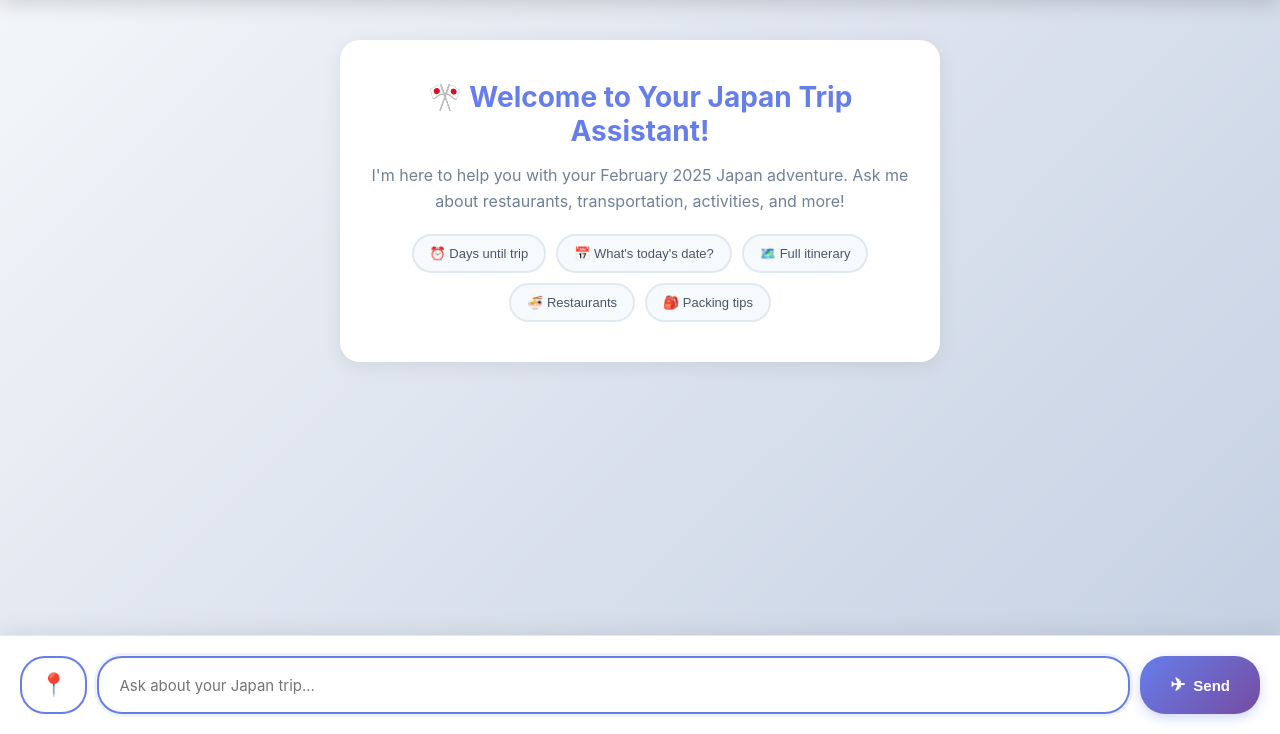
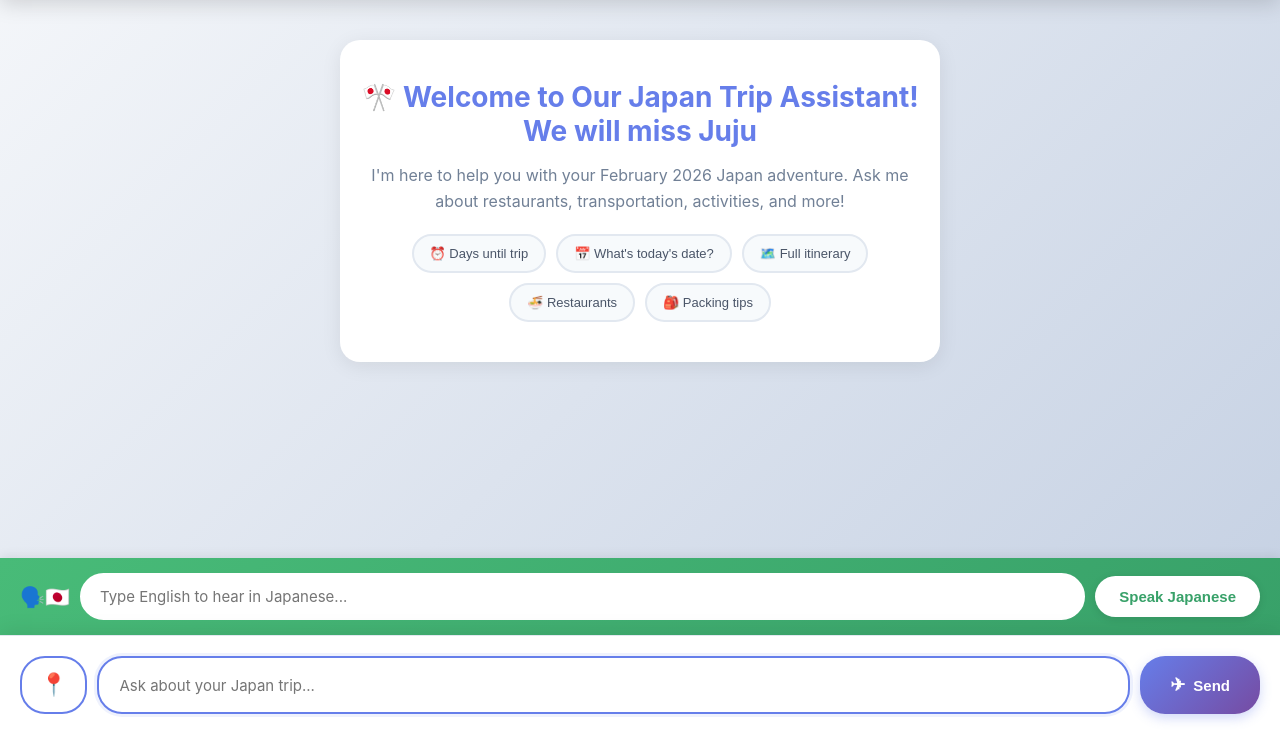
Before and after one commit to belindamak/japan-trip-chat, a Flask app: page / in a window 1280 px wide. Shown: the part 66-800 px from the top of the page. Run offline with Flask 3, Linux system fonts and the light colour scheme; the visitor is signed in with stand-in values (Sample User, id 1).

Commit message:
Update chat.html

```diff
--- a/templates/chat.html
+++ b/templates/chat.html
@@ -248,6 +248,62 @@
             }
         }
 
+        /* ========== NEW: TRANSLATION BAR STYLES ========== */
+        .translation-bar {
+            background: linear-gradient(135deg, #48bb78 0%, #38a169 100%);
+            padding: 15px 20px;
+            display: flex;
+            gap: 10px;
+            align-items: center;
+            box-shadow: 0 -2px 10px rgba(0, 0, 0, 0.08);
+        }
+
+        .translation-bar-label {
+            color: white;
+            font-size: 20px;
+            font-weight: 600;
+        }
+
+        #translateInput {
+            flex: 1;
+            padding: 12px 18px;
+            border: 2px solid white;
+            border-radius: 25px;
+            font-size: 15px;
+            outline: none;
+            background: white;
+            transition: all 0.3s;
+            font-family: inherit;
+        }
+
+        #translateInput:focus {
+            box-shadow: 0 0 0 3px rgba(255, 255, 255, 0.3);
+        }
+
+        .translate-speak-btn {
+            background: white;
+            color: #38a169;
+            border: none;
+            padding: 12px 24px;
+            border-radius: 25px;
+            font-size: 15px;
+            font-weight: 600;
+            cursor: pointer;
+            transition: all 0.3s;
+            box-shadow: 0 2px 8px rgba(0, 0, 0, 0.1);
+        }
+
+        .translate-speak-btn:hover:not(:disabled) {
+            transform: translateY(-2px);
+            box-shadow: 0 4px 12px rgba(0, 0, 0, 0.2);
+        }
+
+        .translate-speak-btn:disabled {
+            opacity: 0.6;
+            cursor: not-allowed;
+        }
+        /* ========== END TRANSLATION BAR STYLES ========== */
+
         .input-container {
             background: white;
             padding: 20px;
@@ -401,6 +457,17 @@
             .welcome-message h2 {
                 font-size: 24px;
             }
+
+            /* NEW: Mobile translation bar */
+            .translation-bar {
+                flex-wrap: wrap;
+            }
+
+            .translation-bar-label {
+                width: 100%;
+                text-align: center;
+                margin-bottom: 5px;
+            }
         }
     </style>
 </head>
@@ -416,8 +483,8 @@
 
     <div class="chat-container" id="chatContainer">
         <div class="welcome-message">
-            <h2>🎌 Welcome to Your Japan Trip Assistant!</h2>
-            <p>I'm here to help you with your February 2025 Japan adventure. Ask me about restaurants, transportation, activities, and more!</p>
+            <h2>🎌 Welcome to Our Japan Trip Assistant! We will miss Juju</h2>
+            <p>I'm here to help you with your February 2026 Japan adventure. Ask me about restaurants, transportation, activities, and more!</p>
         <div class="quick-actions">
             <button class="quick-action-btn" onclick="quickMessage('How many days until my Japan trip?')">⏰ Days until trip</button>
             <button class="quick-action-btn" onclick="askTodaysPlan()">📅 What's today's date?</button>
@@ -433,6 +500,17 @@
         <span></span>
         <span></span>
     </div>
+
+    <!-- ========== NEW: TRANSLATION BAR ========== -->
+    <div class="translation-bar">
+        <span class="translation-bar-label">🗣️🇯🇵</span>
+        <input type="text" id="translateInput" placeholder="Type English to hear in Japanese..."
+               onkeypress="handleTranslateKeyPress(event)">
+        <button class="translate-speak-btn" id="translateBtn" onclick="translateAndSpeak()">
+            Speak Japanese
+        </button>
+    </div>
+    <!-- ========== END TRANSLATION BAR ========== -->
 
     <div class="input-container">
         <button id="locationBtn" onclick="sendLocation()" title="Share my location">📍</button>
@@ -458,6 +536,15 @@
                 sendMessage();
             }
         }
+
+        // ========== NEW: Handle Enter in translation input ==========
+        function handleTranslateKeyPress(event) {
+            if (event.key === 'Enter') {
+                event.preventDefault();
+                translateAndSpeak();
+            }
+        }
+        // ========== END NEW FUNCTION ==========
 
         function logout() {
             window.location.href = '/logout';
@@ -607,6 +694,79 @@
             }
         }
 
+        // ========== NEW: TRANSLATION FUNCTIONS ==========
+        async function translateAndSpeak() {
+            const input = document.getElementById('translateInput');
+            const btn = document.getElementById('translateBtn');
+            const text = input.value.trim();
+
+            if (!text) {
+                alert('Please enter English text to translate');
+                return;
+            }
+
+            btn.disabled = true;
+            btn.textContent = 'Translating...';
+
+            try {
+                const response = await fetch('/translate', {
+                    method: 'POST',
+                    headers: {
+                        'Content-Type': 'application/json'
+                    },
+                    body: JSON.stringify({
+                        text: text
+                    })
+                });
+
+                const data = await response.json();
+
+                if (data.success && data.translation) {
+                    const japaneseText = data.translation;
+
+                    // Show translation in chat
+                    addMessage(`🗣️ "${text}" → ${japaneseText}`, false);
+
+                    // Speak it
+                    speakJapanese(japaneseText);
+
+                    input.value = '';
+                } else {
+                    alert('Translation failed. Please try again.');
+                }
+            } catch (error) {
+                console.error('Translation error:', error);
+                alert('Translation failed. Please check your connection.');
+            } finally {
+                btn.disabled = false;
+                btn.textContent = 'Speak Japanese';
+            }
+        }
+
+        function speakJapanese(japaneseText) {
+            const utterance = new SpeechSynthesisUtterance(japaneseText);
+            utterance.lang = 'ja-JP';
+            utterance.rate = 0.85;
+            utterance.pitch = 1.0;
+
+            const voices = speechSynthesis.getVoices();
+            const japaneseVoice = voices.find(voice => voice.lang.startsWith('ja'));
+
+            if (japaneseVoice) {
+                utterance.voice = japaneseVoice;
+            }
+
+            speechSynthesis.speak(utterance);
+        }
+
+        // Load voices
+        if (speechSynthesis.onvoiceschanged !== undefined) {
+            speechSynthesis.onvoiceschanged = () => {
+                speechSynthesis.getVoices();
+            };
+        }
+        // ========== END TRANSLATION FUNCTIONS ==========
+
         async function sendLocation() {
             const locationBtn = document.getElementById('locationBtn');
             const messageInput = document.getElementById('messageInput');
```
